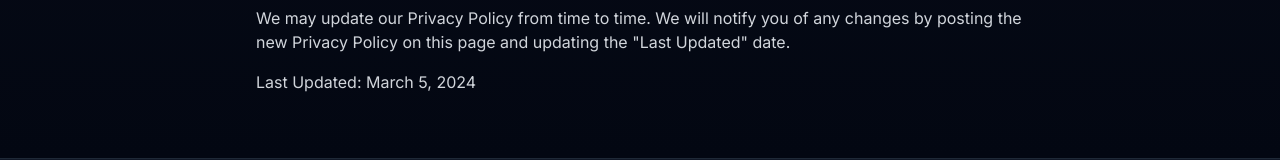
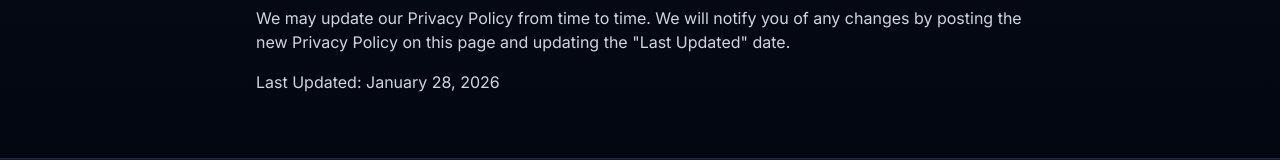
Before and after one commit to yousifUnity/Pray-Pic, a Next.js app: page /privacy in a window 1280 px wide. Shown: the part 1626-1786 px from the top of the page. Built offline with nearby package versions, Linux system fonts and the light colour scheme.

Commit message:
Update page.tsx
updated policy

```diff
--- a/src/app/privacy/page.tsx
+++ b/src/app/privacy/page.tsx
@@ -89,7 +89,7 @@ export default function PrivacyPolicy() {
                 posting the new Privacy Policy on this page and updating the "Last Updated" date.
               </p>
               <p className="mt-4">
-                Last Updated: March 5, 2024
+                Last Updated: January 28, 2026
               </p>
             </section>
           </div>
```
